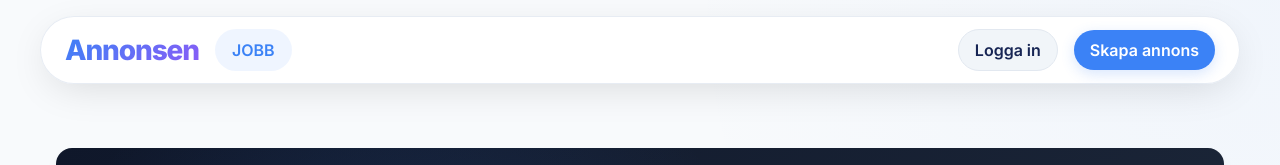
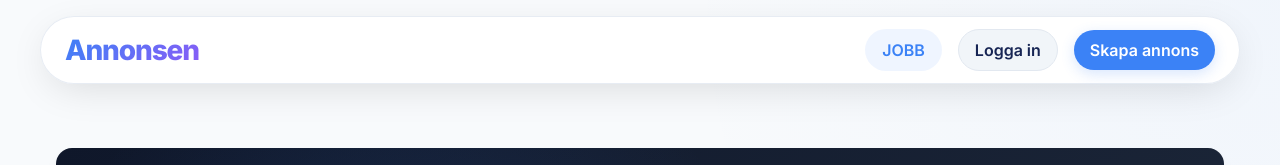
Before and after one commit to mrsunshine88/Annonsen, a Next.js app: page / in a window 1280 px wide. Shown: the top 165 px of the page. Built offline with nearby package versions, Linux system fonts and the light colour scheme; no server answers; the database is empty.

Commit message:
UI/UX: Implementerat Premium Helhetsdesign med Glassmorphism och glow-effekter

```diff
--- a/src/components/Navbar.tsx
+++ b/src/components/Navbar.tsx
@@ -61,14 +61,9 @@ export default function Navbar() {
   return (
     <header className="navbar-header">
       <div className="container navbar-container">
-        <div style={{ display: 'flex', alignItems: 'center', gap: '1rem' }}>
-          <Link href="/" className="navbar-logo" onClick={closeMenu}>
-            Annonsen
-          </Link>
-          <div className="navbar-desktop" style={{ display: 'flex', alignItems: 'center' }}>
-            <Link href="/jobb" className="dashboard-link">JOBB</Link>
-          </div>
-        </div>
+        <Link href="/" className="navbar-logo" onClick={closeMenu}>
+          Annonsen
+        </Link>
 
         {/* Hamburgermeny-knapp för mobil */}
         <button className="mobile-menu-btn" onClick={() => setMobileMenuOpen(!mobileMenuOpen)} aria-label="Meny">
@@ -83,6 +78,7 @@ export default function Navbar() {
 
         {/* Skrivbordsmeny */}
         <nav className="navbar-desktop">
+          <Link href="/jobb" className="dashboard-link">JOBB</Link>
           {status === "loading" ? null : session ? (
             <>
               <Link href="/dashboard/annonser" className="dashboard-link">Mina sidor</Link>
```
